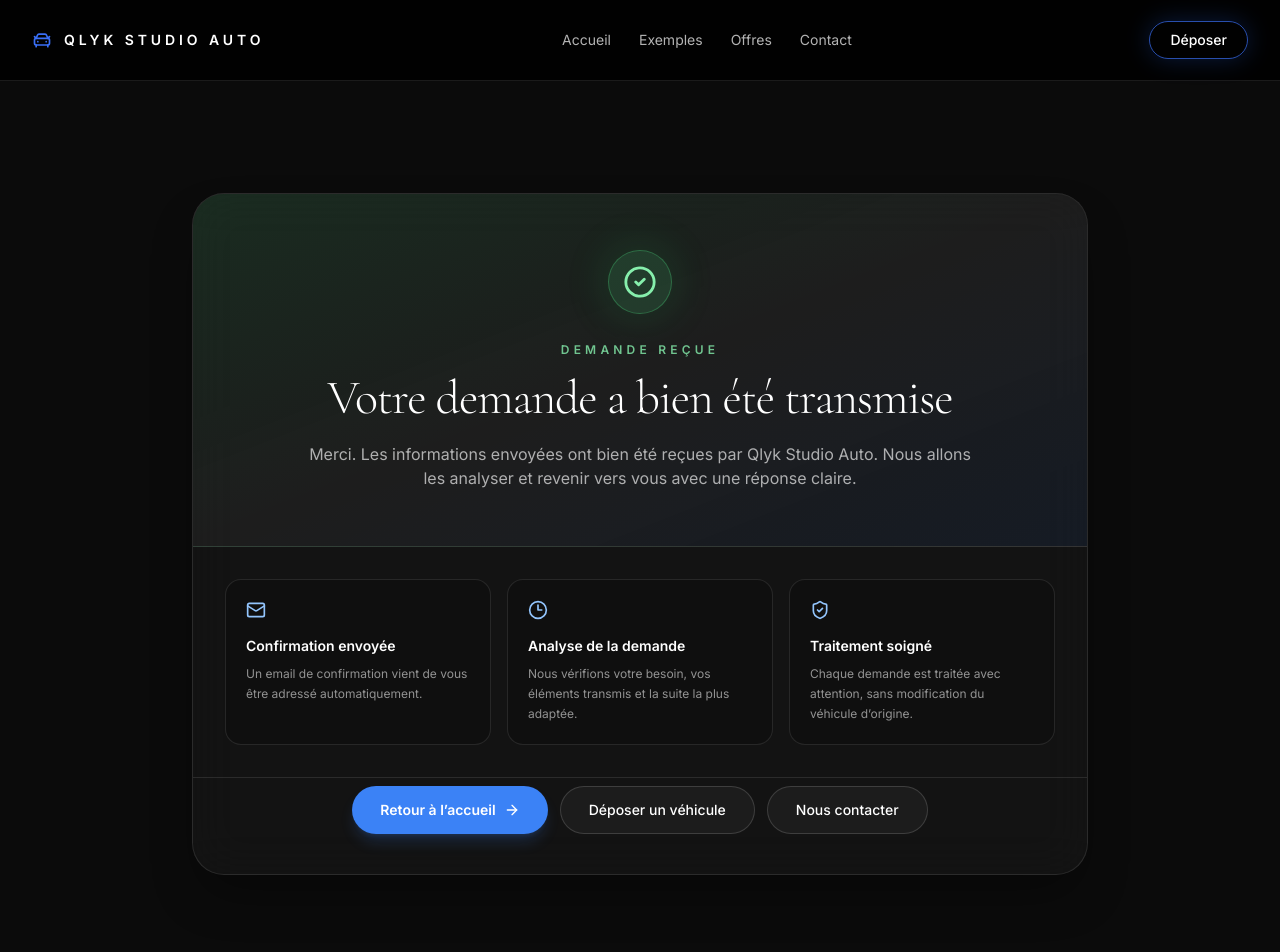
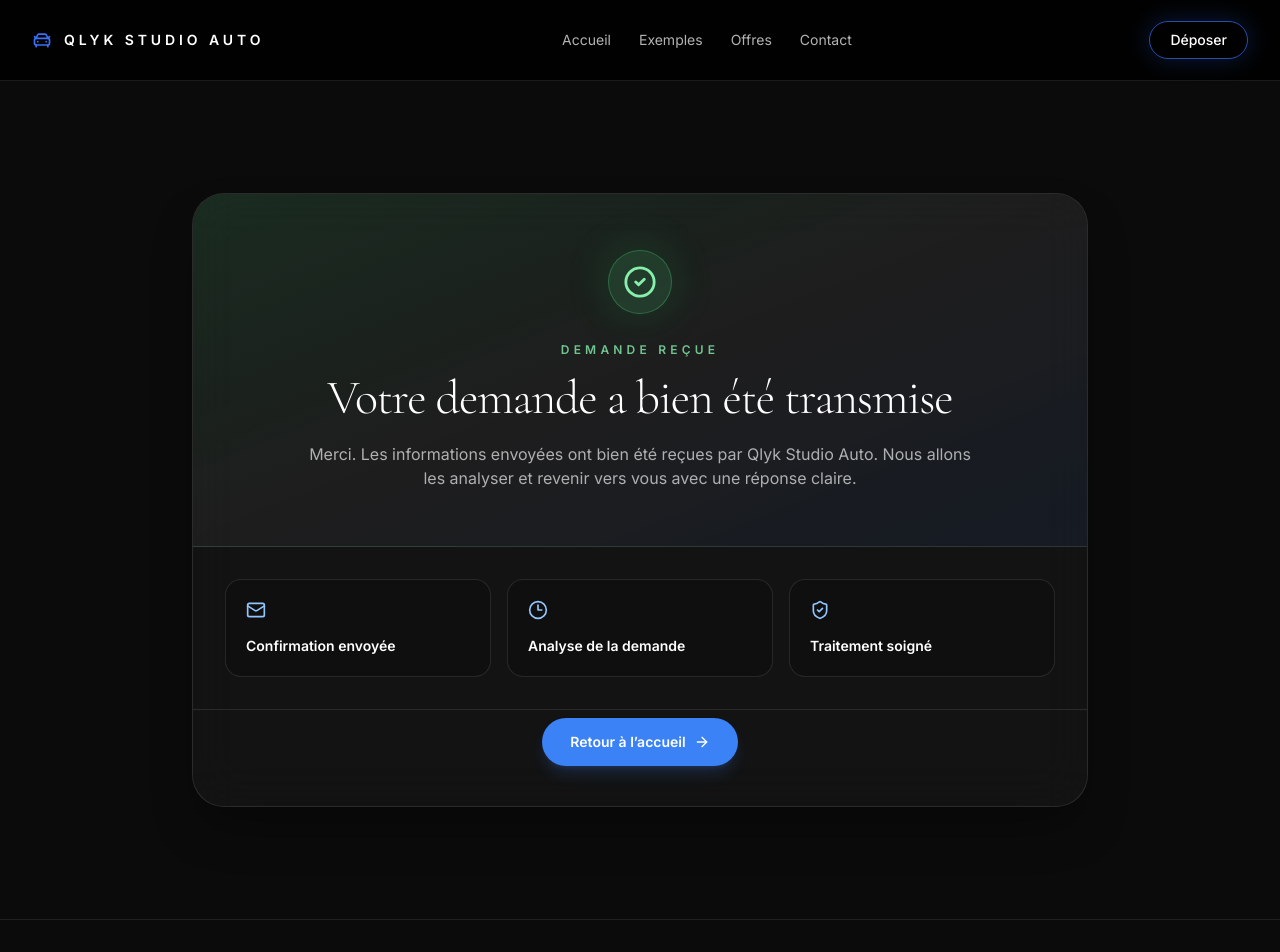
Before and after one commit to arnaudcrestey/qlyk-studio-auto, a Next.js app: page /deposer-un-vehicule/succes in a window 1280 px wide. Shown: the top 952 px of the page. Built offline with nearby package versions, Linux system fonts and the light colour scheme.

Commit message:
Update page.tsx

```diff
--- a/app/deposer-un-vehicule/succes/page.tsx
+++ b/app/deposer-un-vehicule/succes/page.tsx
@@ -32,25 +32,16 @@ export default function DepotVehiculeSuccesPage() {
             <div className="rounded-2xl border border-white/10 bg-black/20 p-5">
               <Mail className="h-5 w-5 text-blue-300" />
               <h2 className="mt-4 text-sm font-semibold text-white">Confirmation envoyée</h2>
-              <p className="mt-2 text-xs leading-5 text-white/55">
-                Un email de confirmation vient de vous être adressé automatiquement.
-              </p>
             </div>
 
             <div className="rounded-2xl border border-white/10 bg-black/20 p-5">
               <Clock3 className="h-5 w-5 text-blue-300" />
               <h2 className="mt-4 text-sm font-semibold text-white">Analyse de la demande</h2>
-              <p className="mt-2 text-xs leading-5 text-white/55">
-                Nous vérifions votre besoin, vos éléments transmis et la suite la plus adaptée.
-              </p>
             </div>
 
             <div className="rounded-2xl border border-white/10 bg-black/20 p-5">
               <ShieldCheck className="h-5 w-5 text-blue-300" />
               <h2 className="mt-4 text-sm font-semibold text-white">Traitement soigné</h2>
-              <p className="mt-2 text-xs leading-5 text-white/55">
-                Chaque demande est traitée avec attention, sans modification du véhicule d’origine.
-              </p>
             </div>
           </div>
 
@@ -63,20 +54,6 @@ export default function DepotVehiculeSuccesPage() {
                 Retour à l’accueil
                 <ArrowRight className="ml-2 h-4 w-4" />
               </Link>
-
-              <Link
-                href="/deposer-un-vehicule"
-                className="inline-flex h-12 items-center justify-center rounded-full border border-white/15 bg-white/[0.04] px-7 text-sm font-medium text-white transition hover:border-blue-400/40 hover:bg-blue-500/10"
-              >
-                Déposer un véhicule
-              </Link>
-
-              <Link
-                href="/contact"
-                className="inline-flex h-12 items-center justify-center rounded-full border border-white/15 bg-white/[0.04] px-7 text-sm font-medium text-white transition hover:border-blue-400/40 hover:bg-blue-500/10"
-              >
-                Nous contacter
-              </Link>
             </div>
           </div>
         </div>
```
